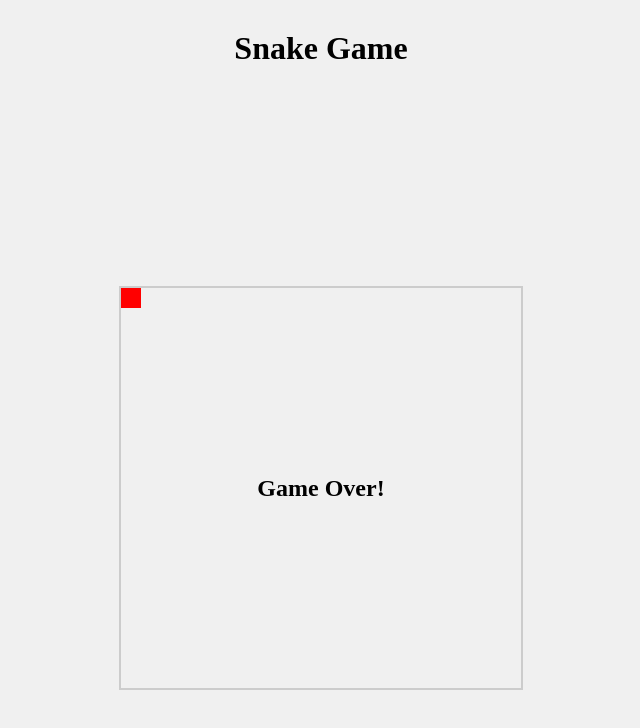
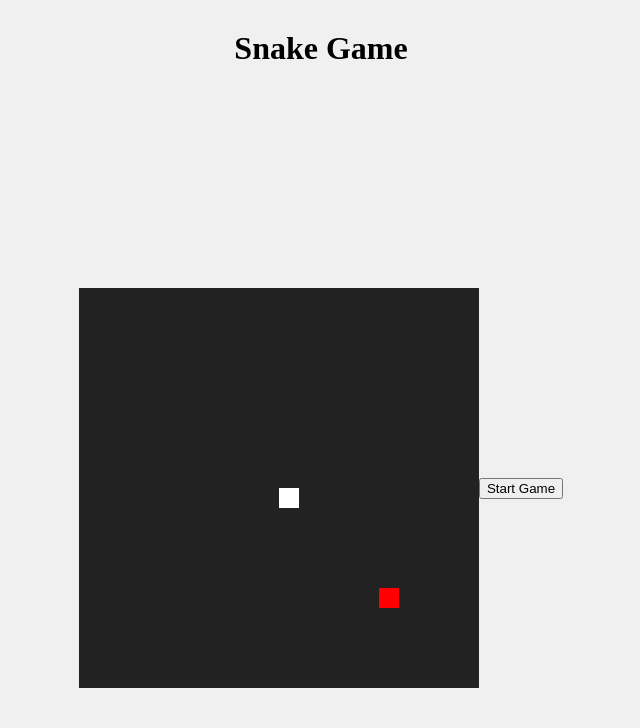
Before and after one commit to mohamedmehdigara/react-snake-game, a React (Create React App) app: page / in a window 1280 px wide. Shown: the top 728 px of the page, without its empty margins (319-959 px from the left). Built offline with nearby package versions, Linux system fonts and the light colour scheme.

Commit message:
added files

```diff
--- a/src/components/Board.js
+++ b/src/components/Board.js
@@ -1,9 +1,5 @@
-import React, { useEffect, useState } from 'react';
-import styled, { css, keyframes } from 'styled-components';
-
-/* eslint-disable no-undef */
-
-
+import React, { useEffect, useRef, useState } from 'react';
+import styled from 'styled-components';
 
 const BoardWrapper = styled.div`
   display: flex;
@@ -16,38 +12,21 @@ const BoardContainer = styled.div`
   position: relative;
   width: 400px;
   height: 400px;
-  border: 2px solid #ccc;
-`;
-
-const snakeHeadAnimation = keyframes`
-  0% {
-    transform: scale(1);
-  }
-  50% {
-    transform: scale(1.2);
-  }
-  100% {
-    transform: scale(1);
-  }
+  background-color: #222;
 `;
 
 const SnakeSegment = styled.div`
   position: absolute;
   width: 20px;
   height: 20px;
-  background-color: #333;
-  ${(props) =>
-    props.isHead &&
-    css`
-      animation: ${snakeHeadAnimation} 0.2s infinite;
-    `}
+  background-color: #fff;
 `;
 
 const Food = styled.div`
   position: absolute;
   width: 20px;
   height: 20px;
-  background-color: #ff0000;
+  background-color: red;
 `;
 
 const GameOverMessage = styled.div`
@@ -55,34 +34,109 @@ const GameOverMessage = styled.div`
   top: 50%;
   left: 50%;
   transform: translate(-50%, -50%);
-  text-align: center;
   font-size: 24px;
-  font-weight: bold;
+  color: #fff;
 `;
 
 const Board = () => {
-  // Rest of the code...
-  const [snake, setSnake] = useState([]); // Initialize snake as an empty array
-  const [food, setFood] = useState([]);
-  const [gameOver, setGameOver] = useState([]);
+  const [snake, setSnake] = useState([{ x: 10, y: 10 }]);
+  const [food, setFood] = useState({ x: 15, y: 15 });
+  const [direction, setDirection] = useState('right');
+  const [gameOver, setGameOver] = useState(false);
+  const [isGameStarted, setIsGameStarted] = useState(false);
+
+  const boardRef = useRef();
+
+  useEffect(() => {
+    if (!isGameStarted) return;
+
+    const handleKeyDown = (event) => {
+      const { key } = event;
+      if (key === 'ArrowUp' && direction !== 'down') setDirection('up');
+      else if (key === 'ArrowDown' && direction !== 'up') setDirection('down');
+      else if (key === 'ArrowLeft' && direction !== 'right') setDirection('left');
+      else if (key === 'ArrowRight' && direction !== 'left') setDirection('right');
+    };
+
+    document.addEventListener('keydown', handleKeyDown);
+
+    return () => {
+      document.removeEventListener('keydown', handleKeyDown);
+    };
+  }, [direction, isGameStarted]);
+
+  useEffect(() => {
+    if (!isGameStarted) return;
+
+    const moveSnake = () => {
+      const head = { x: snake[0].x, y: snake[0].y };
+
+      switch (direction) {
+        case 'up':
+          head.y -= 1;
+          break;
+        case 'down':
+          head.y += 1;
+          break;
+        case 'left':
+          head.x -= 1;
+          break;
+        case 'right':
+          head.x += 1;
+          break;
+        default:
+          break;
+      }
+
+      setSnake([head, ...snake.slice(0, -1)]);
+
+      const boardSize = 20;
+      if (
+        head.x < 0 ||
+        head.x >= boardSize ||
+        head.y < 0 ||
+        head.y >= boardSize ||
+        snake.some((segment, index) => index !== 0 && segment.x === head.x && segment.y === head.y)
+      ) {
+        setGameOver(true);
+      }
+    };
+
+    const gameInterval = setInterval(moveSnake, 200);
+
+    return () => {
+      clearInterval(gameInterval);
+    };
+  }, [snake, direction, isGameStarted]);
+
+  const generateFoodPosition = () => {
+    const x = Math.floor(Math.random() * 20);
+    const y = Math.floor(Math.random() * 20);
+    return { x, y };
+  };
 
   const renderSnake = () => {
     return snake.map((segment, index) => (
-      <SnakeSegment
-        key={index}
-        style={{ top: `${segment.y * 20}px`, left: `${segment.x * 20}px` }}
-        isHead={index === 0}
-      />
+      <SnakeSegment key={index} style={{ top: `${segment.y * 20}px`, left: `${segment.x * 20}px` }} />
     ));
+  };
+
+  const renderFood = () => {
+    return <Food style={{ top: `${food.y * 20}px`, left: `${food.x * 20}px` }} />;
+  };
+
+  const handleStartGame = () => {
+    setIsGameStarted(true);
   };
 
   return (
     <BoardWrapper>
-      <BoardContainer>
+      <BoardContainer ref={boardRef}>
         {renderSnake()}
-        <Food style={{ top: `${food.y * 20}px`, left: `${food.x * 20}px` }} />
-        {gameOver && <GameOverMessage>Game Over!</GameOverMessage>}
+        {renderFood()}
+        {gameOver && <GameOverMessage>Game Over</GameOverMessage>}
       </BoardContainer>
+      {!isGameStarted && <button onClick={handleStartGame}>Start Game</button>}
     </BoardWrapper>
   );
 };
```
